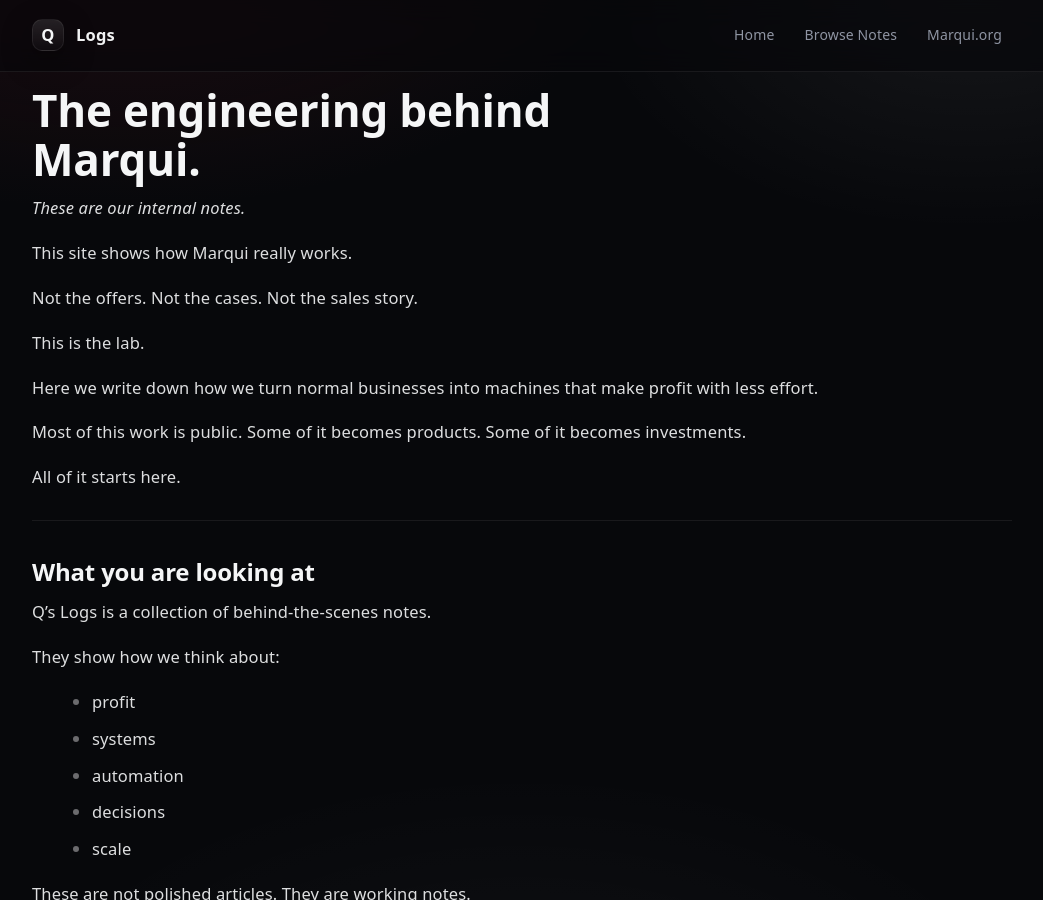
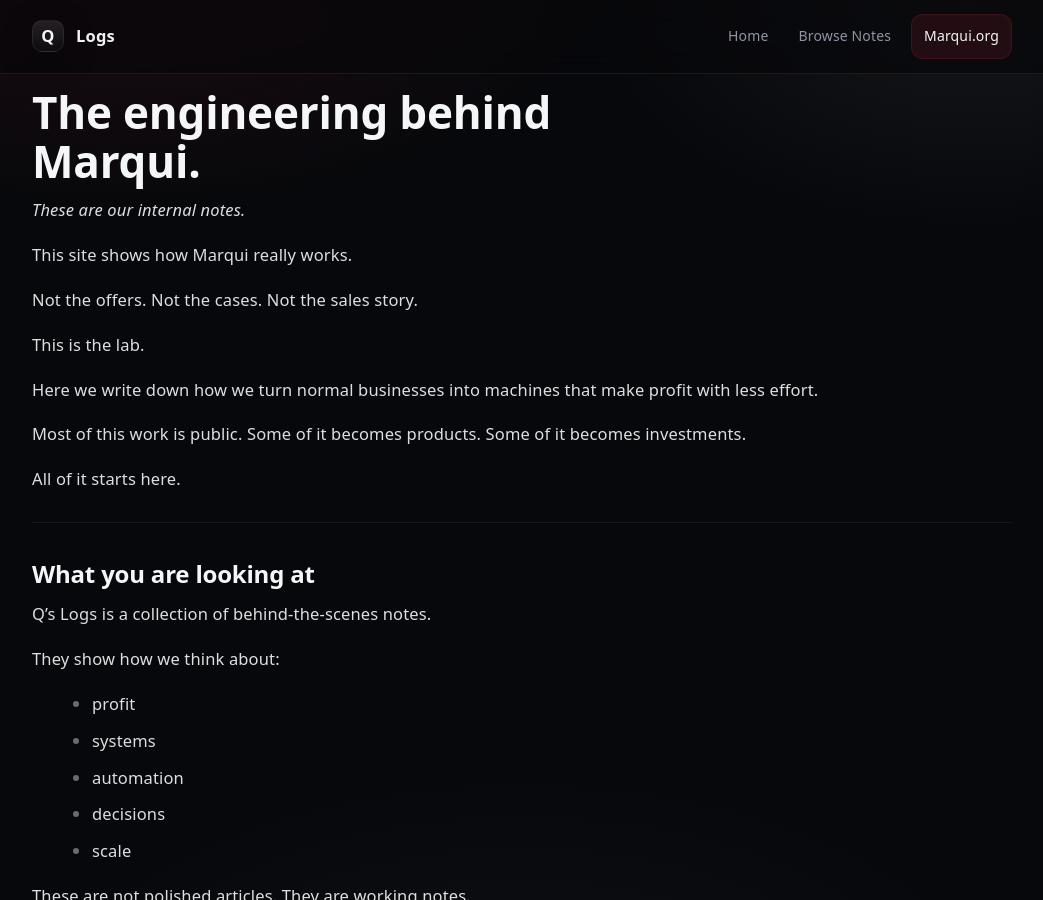
Before and after one commit to Marqui-be/blog, a Jekyll site: the page built from index.md, in a window 1280 px wide and 900 px high. Shown: the whole window, without its empty margins (118-1161 px from the left). Built offline with Jekyll 4.4.1, drawn with Linux system fonts in a browser that asks for light colours.

Commit message:
Update default.html

```diff
--- a/_layouts/default.html
+++ b/_layouts/default.html
@@ -30,11 +30,9 @@
       <nav class="nav">
         <a href="{{ site.baseurl }}/">Home</a>
         <a href="{{ site.baseurl }}/browse">Browse Notes</a>
-        <a href="https://marqui.org">Marqui.org</a>
-        <!--
-        <a href="{{ site.baseurl }}/notes/meta/001-github-as-a-blog">Start here</a>
-        -->
+        <a class="nav-cta" href="https://marqui.org" target="_blank" rel="noopener">Marqui.org</a>
       </nav>
+
     </div>
   </header>
 
```
